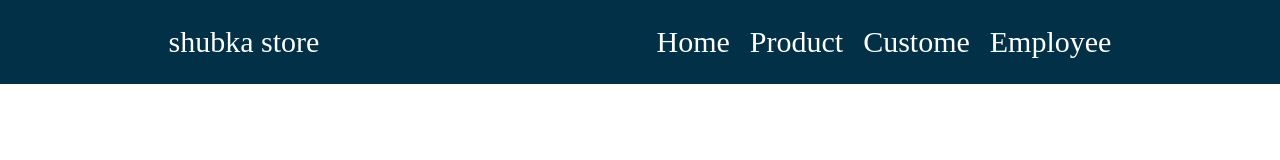
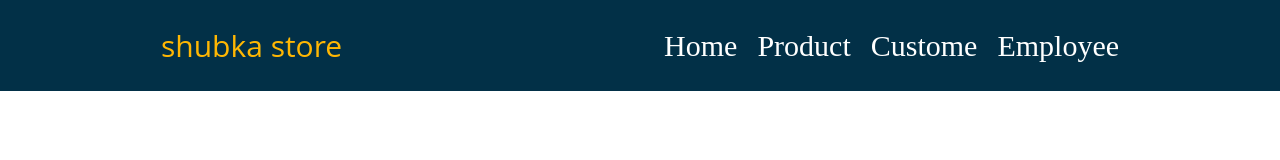
Before and after one commit to GROUPD1/shop-project1, a plain HTML site: page index.html in a window 1280 px wide. Drawn offline with Linux system fonts and the light colour scheme.

Commit message:
font change

```diff
--- a/index.html
+++ b/index.html
@@ -22,7 +22,8 @@
     }
     .logo{
         font-size: 30px;
-        color: white;
+        color: #ffb703;
+        font-family: Open Sans, sans-serif;
     }
 
     .menu{
```
